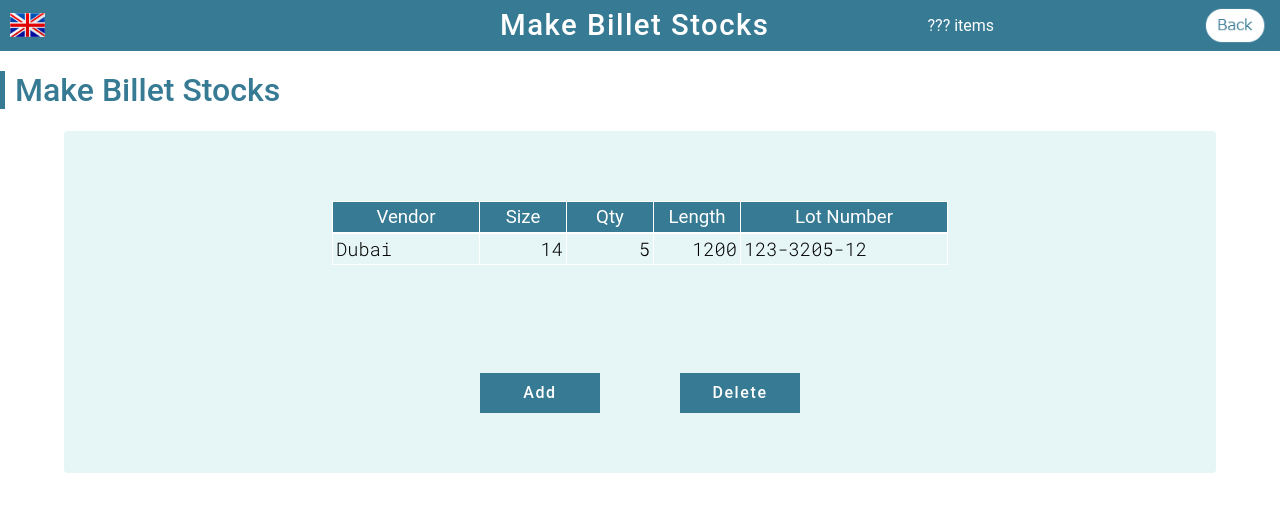
After one commit to OdaSeiji/ex0.20, a PHP site: page /PressBilletCharge-MakeBilletStocks.html in a window 1280 px wide. The commit adds this page. Shown: the top 512 px of the page. Run offline with PHP 8.4, Linux system fonts and the light colour scheme; some web fonts are replaced.

Commit message:
remake_page

```diff
--- /dev/null
+++ b/PressBilletCharge-MakeBilletStocks.html
@@ -0,0 +1,75 @@
+<!DOCTYPE html>
+<html lang="en">
+  <head>
+    <meta charset="UTF-8" />
+    <meta name="viewport" content="width=device-width, initial-scale=1.0" />
+    <link rel="stylesheet" href="./css/main.css" />
+    <link
+      rel="stylesheet"
+      href="./css/PressBilletCharge-MakeBilletStocks.css"
+    />
+    <title>Make Billet Stocks</title>
+  </head>
+  <body>
+    <header>
+      <div>
+        <img id="language__mark" src="./img/En.png" alt="Lang" />
+      </div>
+      <div><div class="title__letters" id="mode_display"></div></div>
+      <div>
+        <div id="header-title__div" class="translation">Make Billet Stocks</div>
+      </div>
+      <div>
+        <div>
+          <div id="summary__table_record">??? items</div>
+        </div>
+      </div>
+      <div>
+        <img
+          id="window-close__img"
+          src="./img/back-button.drawio.png"
+          alt="close button"
+        />
+      </div>
+    </header>
+
+    <div class="wrapper">
+      <h1 class="translation">
+        Make Billet Stocks
+        <div id="machine-number" class="translation"></div>
+      </h1>
+      <div class="container container1">
+        <div class="display-box">
+          <div id="machine-number-info"></div>
+        </div>
+        <table id="billet-stocks__table">
+          <thead>
+            <tr>
+              <th>id</th>
+              <th class="translation">Vendor</th>
+              <th class="translation">Size</th>
+              <th class="translation">Qty</th>
+              <th class="translation">Length</th>
+              <th class="translation">Lot Number</th>
+            </tr>
+          </thead>
+          <tbody>
+            <td>233</td>
+            <td>Dubai</td>
+            <td>14</td>
+            <td>5</td>
+            <td>1200</td>
+            <td>123-3205-12</td>
+          </tbody>
+        </table>
+
+        <div class="button-wrapper">
+          <button id="stock-add__button">Add</button>
+          <button id="number2__button">Delete</button>
+        </div>
+      </div>
+    </div>
+    <script src="./lib/jquery.min.js"></script>
+    <script src="./scr/PressBilletCharge-MakeBilletStocks.js"></script>
+  </body>
+</html>
--- a/PressBilletCharge-SelectMachine.html
+++ b/PressBilletCharge-SelectMachine.html
@@ -76,7 +76,8 @@
       <h1 class="translation">Select Input Information</h1>
       <div class="container">
         <div class="button-wrapper">
-          <button>Billet Stock</button><button>Billet Upload</button>
+          <button>Billet Upload</button>
+          <button>Billet Stock</button>
         </div>
       </div>
     </div>
--- /dev/null
+++ b/css/PressBilletCharge-MakeBilletStocks.css
@@ -0,0 +1,83 @@
+table#billet-stocks__table {
+  margin-top: 30px;
+
+  select {
+    border: none;
+    width: 100%;
+    height: 100%;
+    font-size: 14pt;
+    background-color: #e6f5f5;
+    font-family: "Roboto_Mono";
+  }
+  option {
+    font-family: "Roboto_Mono";
+    font-size: 14pt;
+  }
+  th:nth-child(1),
+  td:nth-child(1) {
+    display: none;
+  }
+  td:nth-child(1) {
+    text-align: right;
+  }
+  th:nth-child(2),
+  td:nth-child(2) {
+    width: 140px;
+  }
+  td:nth-child(2) {
+    text-align: left;
+  }
+  th:nth-child(3),
+  td:nth-child(3) {
+    width: 80px;
+  }
+  td:nth-child(3) {
+    text-align: right;
+    select {
+      text-align: right;
+    }
+    option {
+      text-align: right;
+    }
+  }
+
+  th:nth-child(4),
+  td:nth-child(4) {
+    width: 80px;
+  }
+  td:nth-child(4) {
+    text-align: right;
+  }
+  th:nth-child(5),
+  td:nth-child(5) {
+    width: 80px;
+  }
+  td:nth-child(5) {
+    text-align: right;
+  }
+  th:nth-child(6),
+  td:nth-child(6) {
+    width: 200px;
+  }
+  td:nth-child(6) {
+    text-align: left;
+  }
+
+  tbody {
+    height: 120px;
+  }
+}
+
+button {
+  height: 40px;
+}
+
+input {
+  padding: 0;
+  height: 100%;
+  width: 100%;
+  border: none;
+  font-size: 14pt;
+  background-color: #e6f5f5;
+  font-family: "Roboto_Mono";
+}
--- a/css/PressBilletCharge-SelectMachine.css
+++ b/css/PressBilletCharge-SelectMachine.css
@@ -30,11 +30,6 @@ table {
 
 div.display-box.imput-complete {
   background-color: #fffaad;
-}
-
-.button-wrapper {
-  display: flex;
-  flex-direction: row;
 }
 
 table#press-directive__table {
--- a/css/main.css
+++ b/css/main.css
@@ -144,6 +144,10 @@ div.button-row-container {
   display: flex;
   flex-direction: row;
 }
+.button-wrapper {
+  display: flex;
+  flex-direction: row;
+}
 
 /* ボタンの設定 */
 button {
@@ -172,9 +176,15 @@ dialog button {
   height: 50px;
 }
 /* テーブルの設定 */
+
 table {
   border-collapse: collapse;
   cursor: pointer;
+
+  td {
+    font-family: "Roboto_Mono";
+    font-size: 14pt;
+  }
 }
 thead,
 tbody {
--- /dev/null
+++ b/scr/PressBilletCharge-MakeBilletStocks.js
@@ -0,0 +1,39 @@
+$(document).on("click", "#stock-add__button", function () {
+  //
+  const editRow = $("#billet-stocks__table tbody tr.input-record");
+  // const summaryRow = $("#summary__table tr.selected-record");
+  // const billetSize = summaryRow.find("td:eq(6)").html();
+  const billetSize = 12;
+  // const billetLength = summaryRow.find("td:eq(7)").html();
+  const billetLength = 1200;
+  const emptyRow = `
+    <tr class="input-record">
+        <td><input type="text" name="id"></td>
+        <td>
+        <select>
+          <option value=0>-</option>
+          <option value=1>SMC</option>
+          <option value=2>Dubai</option>
+        </select>
+        </td>
+        <td>
+          <select>
+            <option value=0>-</option>
+            <option value=9>9</option>
+            <option value=12>12</option>
+            <option value=14>14</option>
+          </select>
+        </td>
+        <td><input type="text" name="qty"></td>
+        <td><input type="text" name="length" value="${billetLength}"></td>
+        <td><input type="text" name="lotNumber"></td>
+    </tr>
+  `;
+
+  editRow.removeClass("input-record");
+  editRow.find("input").attr("readonly", true);
+  // editRow.find("input").attr("pointer-events", none);
+  $("#billet-stocks__table tbody").append(emptyRow);
+
+  console.log("hello");
+});
--- a/scr/toppage.js
+++ b/scr/toppage.js
@@ -25,6 +25,5 @@ const myAjax = {
 
 // press date
 $(document).on("click", "#billet-charge__button", function () {
-  console.log("Hello");
   window.parent.postMessage("click__billet-charge", "*");
 });
```
Also changed, not shown: documents/memo.md (+1 -1 lines), 2 other files.
